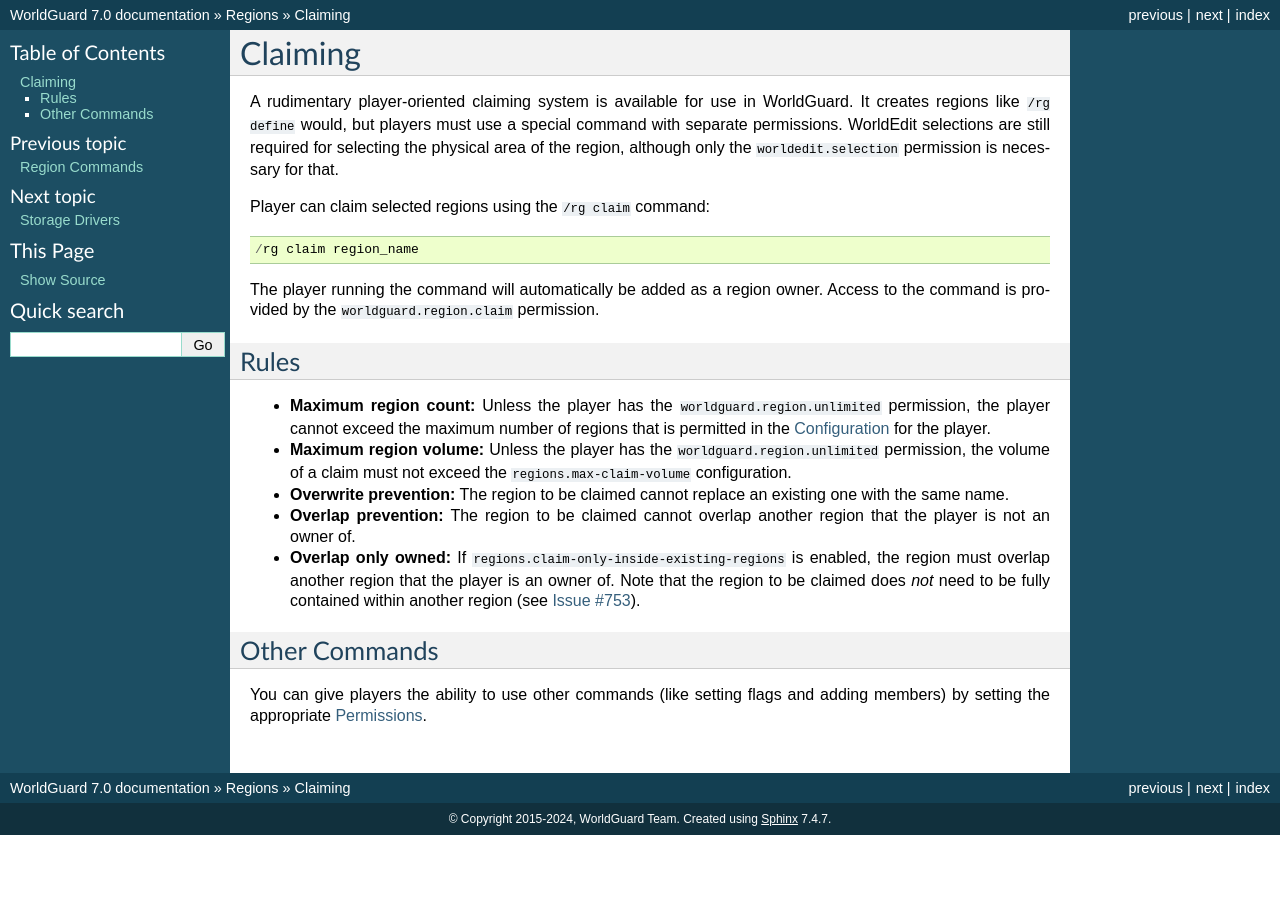
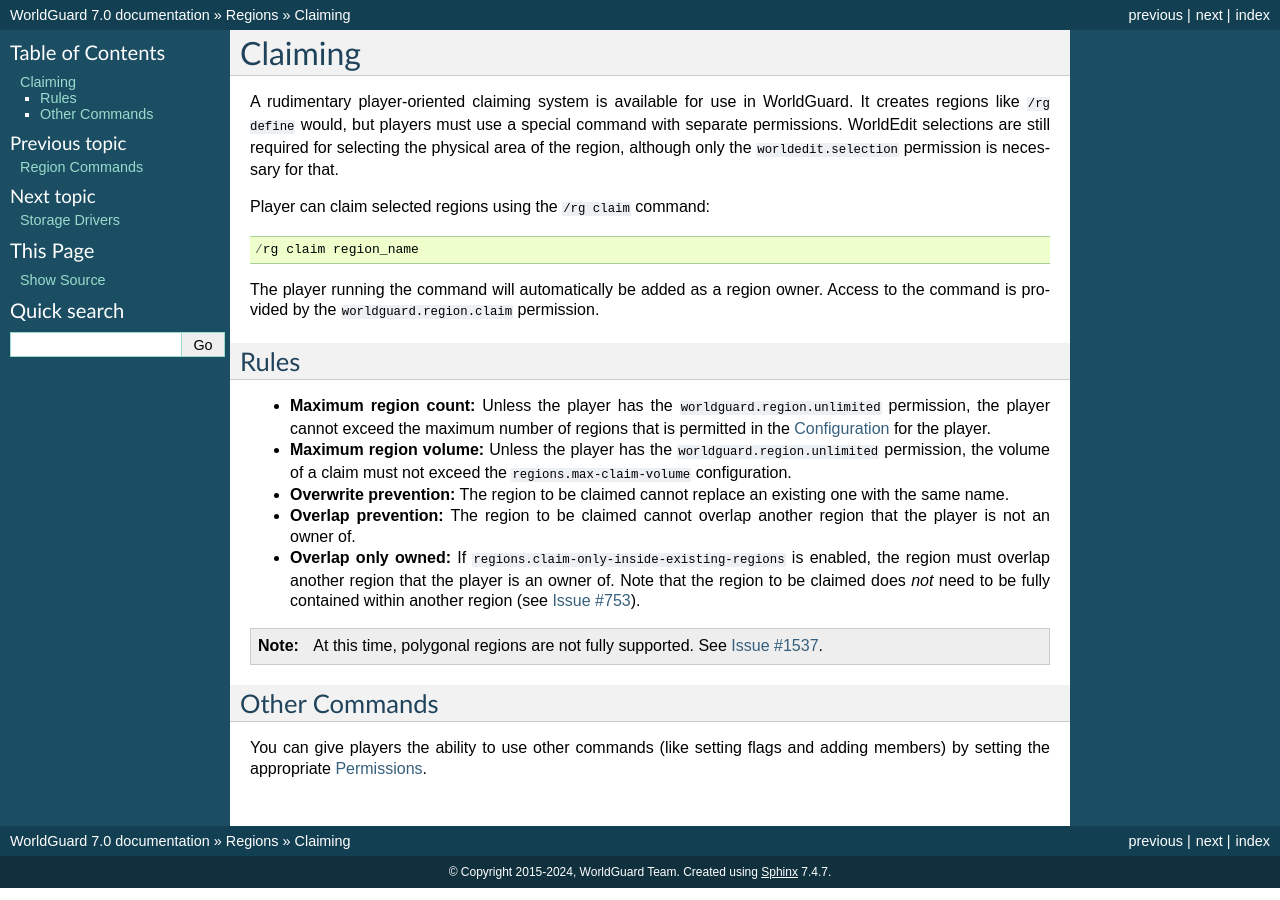
Before and after one commit to aurorasmiles/WorldGuardDocs, a Sphinx documentation site: the page built from source/regions/claiming.rst, in a window 1280 px wide. Built offline with Sphinx 7.4.7, drawn with Linux system fonts in a browser that asks for light colours.

Commit message:
Update claiming.rst
Adds back the note about polygon regions and update the link to the new issue

```diff
--- a/source/regions/claiming.rst
+++ b/source/regions/claiming.rst
@@ -20,6 +20,8 @@
 * **Overlap prevention:** The region to be claimed cannot overlap another region that the player is not an owner of.
 * **Overlap only owned:** If ``regions.claim-only-inside-existing-regions`` is enabled, the region must overlap another region that the player is an owner of. Note that the region to be claimed does *not* need to be fully contained within another region (see `Issue #753 <https://github.com/EngineHub/WorldGuard/issues/753>`_).
 
+.. note::
+    At this time, polygonal regions are not fully supported. See `Issue #1537 <https://github.com/EngineHub/WorldGuard/issues/1537>`_.
 
 Other Commands
 ==============
```
